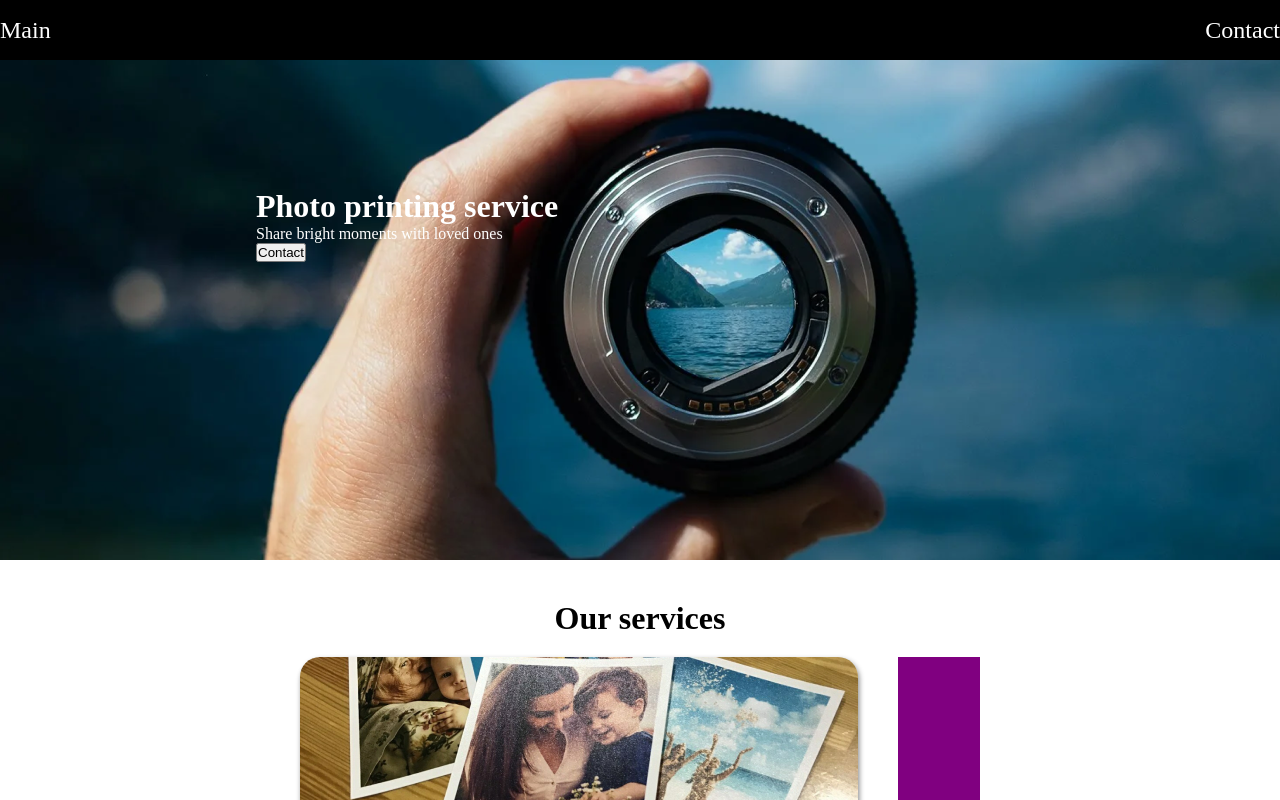
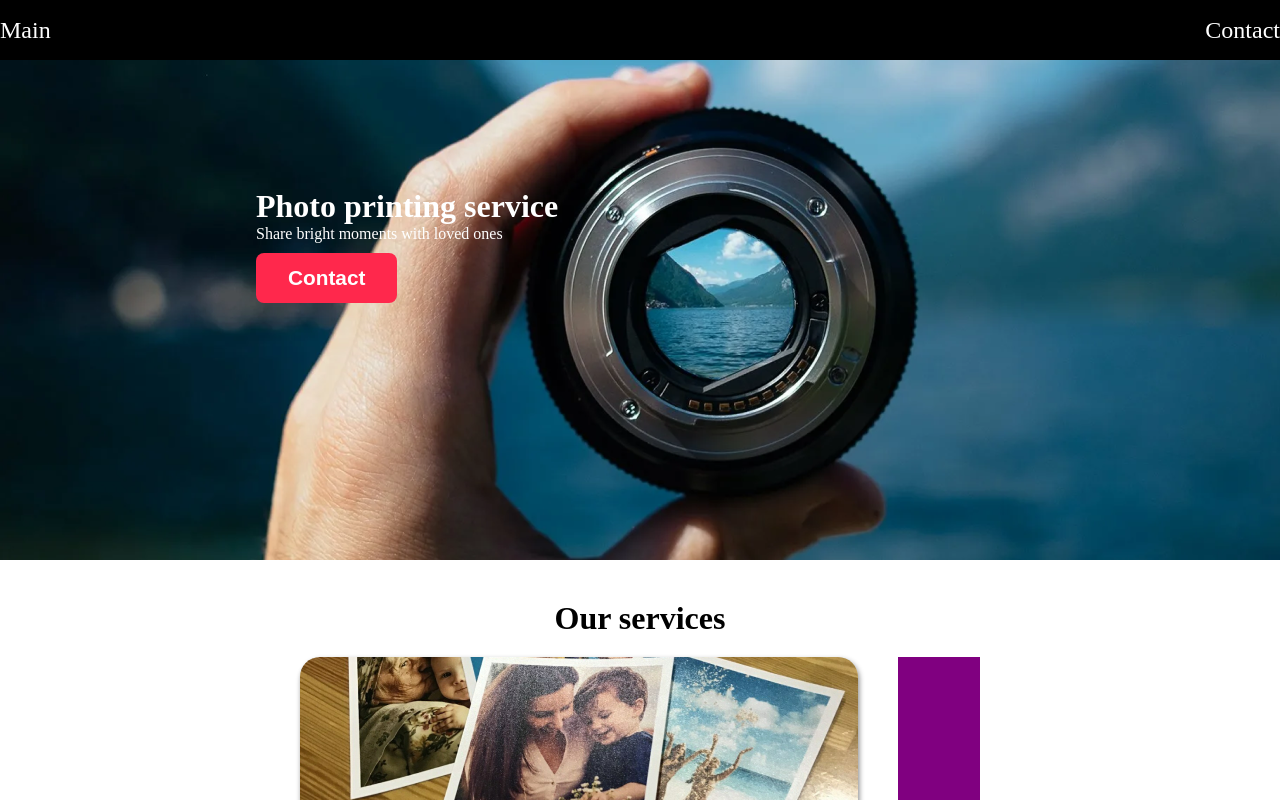
Before and after one commit to sssgen/photo-layout, a React (Create React App) app in the folder client/: page / in a window 1280 px wide. Shown: the top 800 px of the page. Built offline with nearby package versions, Linux system fonts and the light colour scheme.

Commit message:
landing layout

```diff
--- a/client/src/pages/Landing/Landing.jsx
+++ b/client/src/pages/Landing/Landing.jsx
@@ -1,6 +1,7 @@
 import React from 'react';
 import { Link } from 'react-router-dom';
 import './Landing.scss';
+import MainButton from '../../components/UI/MainButton/MainButton';
 
 const Landing = () => {
     return (
@@ -9,7 +10,7 @@ const Landing = () => {
                 <div className="headerInfo">
                     <h1>Photo printing service</h1>
                     <p>Share bright moments with loved ones</p>
-                    <Link to='contact'><button>Contact</button></Link>
+                    <Link to='contact'><MainButton>Contact</MainButton></Link>
                 </div>
             </div>
 
```
